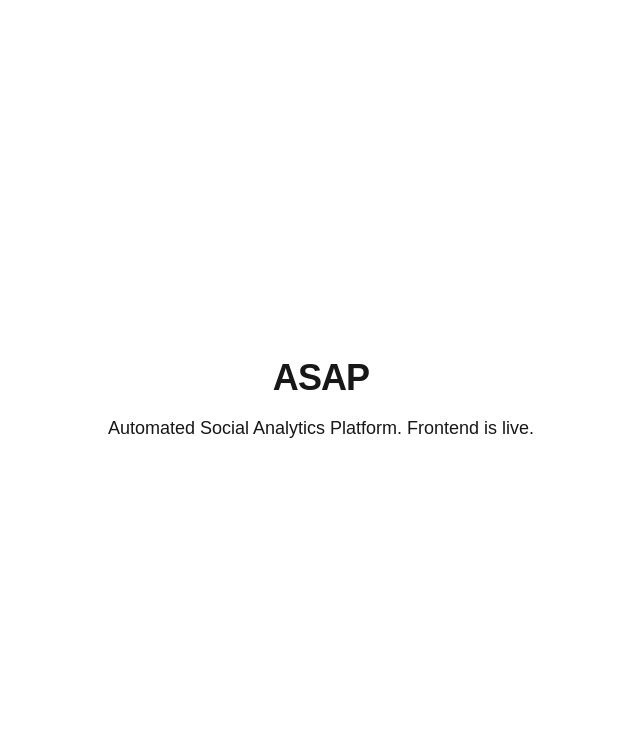
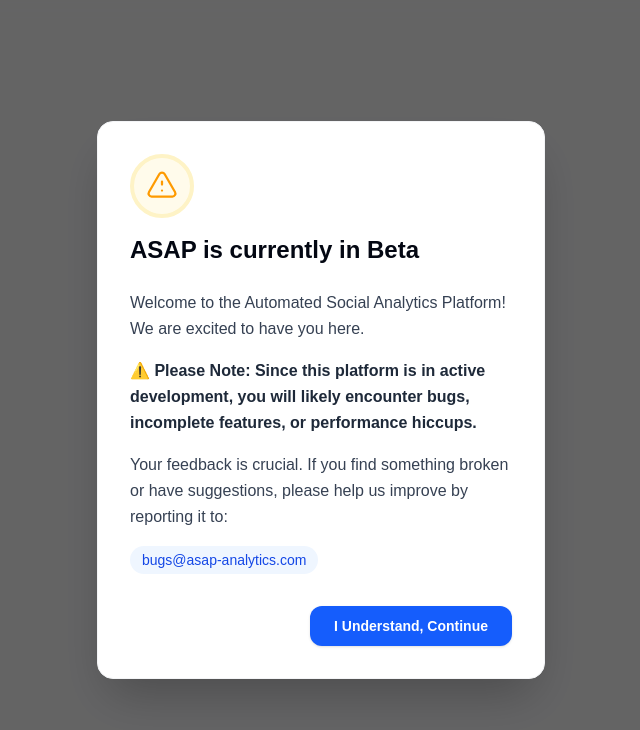
Before and after one commit to JohnLloydCanoy/asap-web, a Next.js app: page / in a window 1280 px wide. Shown: the top 730 px of the page, without its empty margins (319-959 px from the left). Built offline with nearby package versions, Linux system fonts and the light colour scheme.

Commit message:
feat: adding alert coponent

```diff
--- a/app/page.tsx
+++ b/app/page.tsx
@@ -1,10 +1,14 @@
+import BetaAlert from '@/components/BetaAlert';
+
 export default function Home() {
   return (
-    <main className="flex min-h-screen flex-col items-center justify-center p-24">
-      <h1 className="text-4xl font-bold tracking-tight">ASAP</h1>
-      <p className="mt-4 text-lg text-muted-foreground">
-        Automated Social Analytics Platform. Frontend is live.
-      </p>
+    <main className="flex min-h-screen flex-col items-center justify-center p-24 bg-gray-50">
+      {/* This will show only in light theme, overlaying your content */}
+      <BetaAlert supportEmail="bugs@asap-analytics.com" />
+
+      {/* Your actual page content goes here */}
+      <h1 className="text-5xl font-extrabold text-gray-900 tracking-tighter">ASAP</h1>
+      <p className="mt-4 text-xl text-gray-600">Frontend Dashboard Content</p>
     </main>
   );
 }
--- /dev/null
+++ b/components/BetaAlert.tsx
@@ -0,0 +1,69 @@
+"use client";
+
+import React, { useState } from 'react';
+
+
+interface BetaAlertProps {
+    supportEmail?: string;
+}
+
+const BetaAlert: React.FC<BetaAlertProps> = ({ supportEmail = "support@asap-analytics.com" }) => {
+    const [isOpen, setIsOpen] = useState(true);
+
+    if (!isOpen) return null;
+
+    return (
+        <div
+            className="fixed inset-0 z-50 flex items-center justify-center bg-black/60 backdrop-blur-sm p-4"
+            role="dialog"
+            aria-modal="true"
+            aria-labelledby="beta-modal-title"
+        >
+            <div className="bg-white rounded-2xl shadow-2xl max-w-md w-full p-8 border border-gray-100 transform transition-all scale-100 animate-in fade-in zoom-in-95 duration-300">
+
+                <div className="flex flex-col items-start text-left mb-6">
+                    <div className="flex-shrink-0 flex items-center justify-center w-16 h-16 rounded-full bg-amber-50 text-amber-500 mb-4 border-4 border-amber-100">
+                        {/* Caution/Warning Icon */}
+                        <svg className="w-9 h-9" fill="none" stroke="currentColor" viewBox="0 0 24 24" xmlns="http://www.w3.org/2000/svg">
+                            <path strokeLinecap="round" strokeLinejoin="round" strokeWidth={1.5} d="M12 9v2m0 4h.01m-6.938 4h13.856c1.54 0 2.502-1.667 1.732-3L13.732 4c-.77-1.333-2.694-1.333-3.464 0L3.34 16c-.77 1.333.192 3 1.732 3z" />
+                        </svg>
+                    </div>
+                    <h2 id="beta-modal-title" className="text-2xl font-bold text-gray-950">
+                        ASAP is currently in Beta
+                    </h2>
+                </div>
+
+                {/* Body Content (Removed text-center for better readability) */}
+                <div className="mb-8 text-gray-700 text-base leading-relaxed space-y-4">
+                    <p>
+                        Welcome to the Automated Social Analytics Platform! We are excited to have you here.
+                    </p>
+                    <p className="font-semibold text-gray-800">
+                        ⚠️ Please Note: Since this platform is in active development, you will likely encounter bugs, incomplete features, or performance hiccups.
+                    </p>
+                    <p>
+                        Your feedback is crucial. If you find something broken or have suggestions, please help us improve by reporting it to:
+                    </p>
+                    <a
+                        href={`mailto:${supportEmail}`}
+                        className="inline-block font-medium text-blue-700 hover:text-blue-800 hover:underline bg-blue-50 px-3 py-1 rounded-full text-sm"
+                    >
+                        {supportEmail}
+                    </a>
+                </div>
+
+                <div className="flex justify-end mt-2">
+                    <button
+                        onClick={() => setIsOpen(false)}
+                        className="w-full sm:w-auto px-6 py-2.5 text-sm font-semibold text-white bg-blue-600 rounded-xl hover:bg-blue-700 focus:ring-4 focus:outline-none focus:ring-blue-200 transition-all duration-200 shadow-sm hover:shadow-lg"
+                    >
+                        I Understand, Continue
+                    </button>
+                </div>
+
+            </div>
+        </div>
+    );
+};
+
+export default BetaAlert;
```
Also changed, not shown: app/alert.tsx (deleted).
